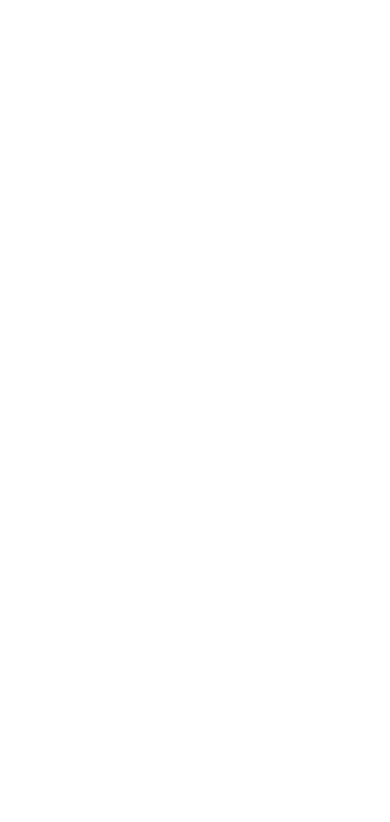
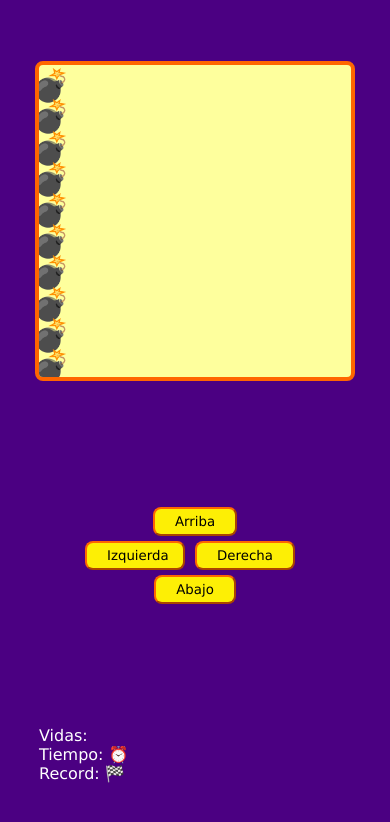
Before and after one commit to tesapoeitor/platzi-videogame, a website built with Vite: page index.html in a window 390 px wide. Built offline with nearby package versions, Linux system fonts and the light colour scheme.

Commit message:
Canvas responsive

```diff
--- a/index.html
+++ b/index.html
@@ -7,6 +7,24 @@
     <title>Video Game</title>
   </head>
   <body>
+    <div class="game-container">
+      <canvas id="game"></canvas>
+
+      <div class="btns">
+        <button id="up">Arriba</button>
+        <button id="left">Izquierda</button>
+        <button id="right">Derecha</button>
+        <button id="down">Abajo</button>
+      </div>
+
+      <div class="messages">
+        <p>Vidas: <span id="lives"></span></p>
+        <p>Tiempo: ⏰<span id="time"></span></p>
+        <p>Record: 🏁<span id="record"></span></p>
+        <p id="result"></p>
+      </div>
+    </div>
+
     <script type="module" src="/src/main.ts"></script>
   </body>
 </html>
--- a/src/main.ts
+++ b/src/main.ts
@@ -1 +1,43 @@
 import './style.css'
+import { emojis } from './maps'
+
+const canvas = document.querySelector("#game") as HTMLCanvasElement
+const game = canvas.getContext("2d") as CanvasRenderingContext2D
+
+let canvasSize: number
+
+const startGame = () => {
+    // game.fillRect(0, 0, 100, 100)
+    // game.clearRect(50, 50, 50, 50)
+
+    // game.font = "25px verdana"
+    // game.fillStyle = "white"
+    // game.fillText("platzi", 50, 50)
+
+    canvas.setAttribute("width", String(canvasSize))
+    canvas.setAttribute("height", String(canvasSize))
+
+    const elementsSize = canvasSize / 10
+
+    game.font = `${elementsSize}px Verdana`
+    game.textAlign = "end"
+
+    for (let i = 1; i <= 10; i++) {
+        game.fillText(emojis['X'], elementsSize, elementsSize * i);
+        console.log({canvasSize, elementsSize: elementsSize * i})
+    }
+
+}
+
+const setCanvasSize = () => {
+    if(window.innerHeight > window.innerWidth) {
+        canvasSize = window.innerWidth * 0.8
+    } else {
+        canvasSize = window.innerHeight * 0.8
+    }
+
+    startGame()
+}
+
+window.addEventListener("DOMContentLoaded", setCanvasSize)
+window.addEventListener("resize", setCanvasSize)
--- /dev/null
+++ b/src/maps.ts
@@ -0,0 +1,54 @@
+/*
+ * Reglas:
+ * El final de cada nivel debe ser el inicio del siguiente
+*/
+
+export const emojis = {
+    '-': ' ',
+    'O': '🚪',
+    'X': '💣',
+    'I': '🎁',
+    'PLAYER': '💀',
+    'BOMB_COLLISION': '🔥',
+    'GAME_OVER': '👎',
+    'WIN': '🏆',
+    'HEART': '❤️',
+  };
+
+  const maps = [];
+  maps.push(`
+    IXXXXXXXXX
+    -XXXXXXXXX
+    -XXXXXXXXX
+    -XXXXXXXXX
+    -XXXXXXXXX
+    -XXXXXXXXX
+    -XXXXXXXXX
+    -XXXXXXXXX
+    -XXXXXXXXX
+    OXXXXXXXXX
+  `);
+  maps.push(`
+    O--XXXXXXX
+    X--XXXXXXX
+    XX----XXXX
+    X--XX-XXXX
+    X-XXX--XXX
+    X-XXXX-XXX
+    XX--XX--XX
+    XX--XXX-XX
+    XXXX---IXX
+    XXXXXXXXXX
+    `);
+  maps.push(`
+    I-----XXXX
+    XXXXX-XXXX
+    XX----XXXX
+    XX-XXXXXXX
+    XX-----XXX
+    XXXXXX-XXX
+    XX-----XXX
+    XX-XXXXXXX
+    XX-----OXX
+    XXXXXXXXXX
+  `);
--- a/src/style.css
+++ b/src/style.css
@@ -0,0 +1,66 @@
+* {
+    box-sizing: border-box;
+  }
+
+  body {
+    background-color: indigo;
+    color: #fff;
+    font-family: Verdana, Geneva, Tahoma, sans-serif;
+    margin: 0;
+    padding: 0;
+  }
+
+  .game-container {
+    display: flex;
+    align-items: center;
+    justify-content: center;
+    flex-wrap: wrap;
+    height: 100vh;
+    width: 100vw;
+  }
+
+  canvas {
+    border: 4px solid #ff6600;
+    border-radius: 8px;
+    background-color: #feff9d;
+  }
+
+  .btns {
+    display: flex;
+    justify-content: center;
+    flex-wrap: wrap;
+    margin: 0 auto;
+    width: 100%;
+  }
+
+  button {
+    background-color: #fdef05;
+    border-radius: 8px;
+    border-color: #ff6600;
+    font-family: inherit;
+    margin: 0;
+    padding: 5px 20px;
+    width: 100px;
+  }
+  button:not(:last-child) {
+    margin-right: 10px;
+  }
+
+  .messages {
+    display: flex;
+    flex-wrap: wrap;
+    margin: 0 auto;
+    width: 80%;
+    max-width: 460px;
+  }
+
+  p {
+    display: block;
+    margin: 0;
+    width: 100%;
+  }
+
+  @media (max-width: 440px) {
+    button { margin-top: 5px; }
+    #up, #down { margin-left: 100%; margin-right: 100%; }
+  }
```
